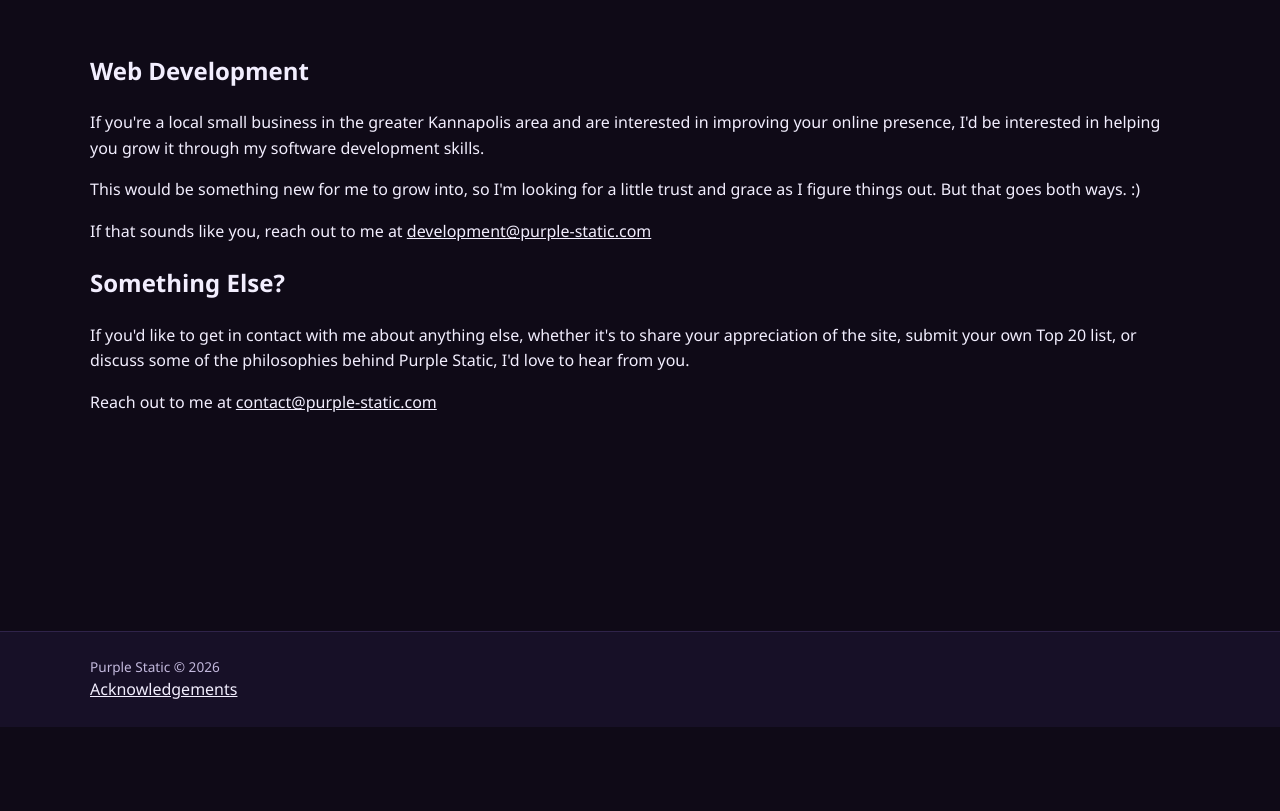
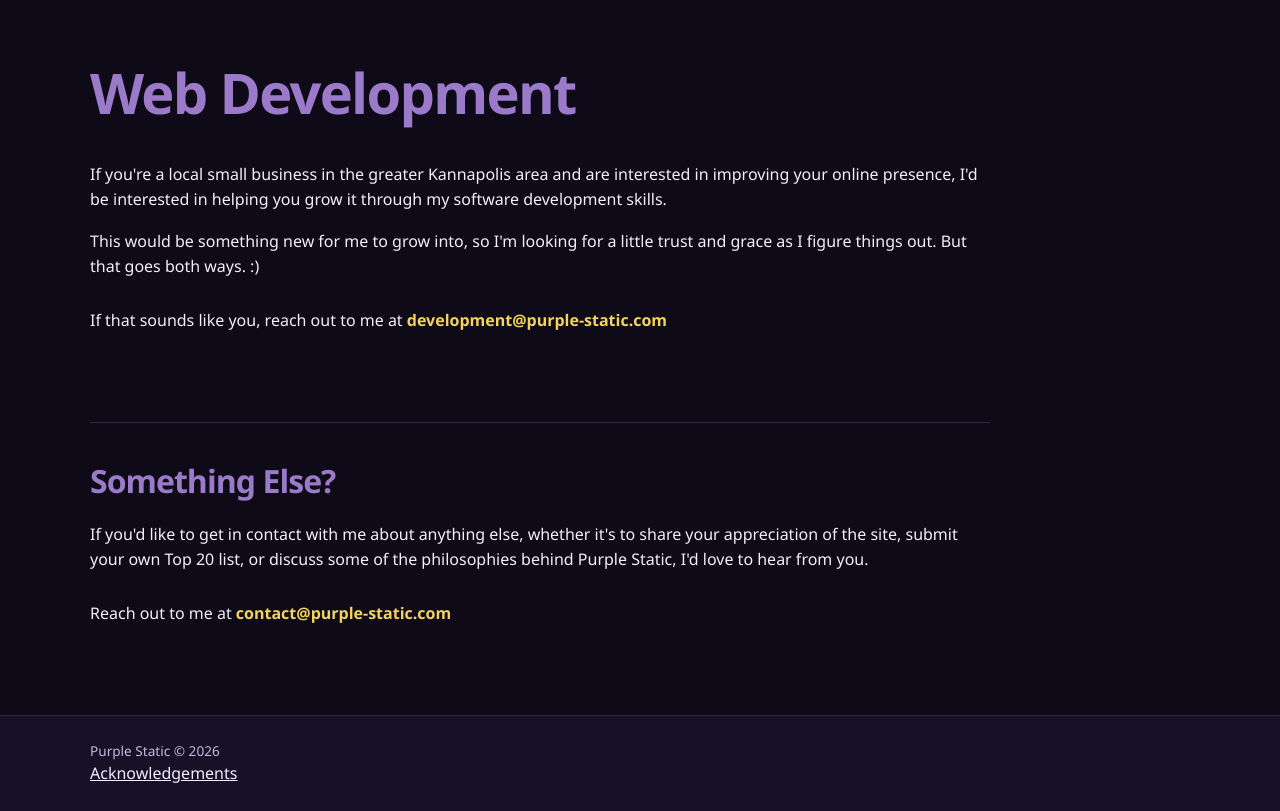
Before and after one commit to pwillen/py-app-blog, a Django app: page /contact/ in a window 1280 px wide. Shown: the part 73-884 px from the top of the page. Before the commit the page ends 800 px from the top, so only its background shows below. Run offline with Django 5.2, Linux system fonts and the light colour scheme; parts of the project's set-up code (start-up, migrations or seed data) failed here and were passed over.

Commit message:
update contact styling

```diff
--- /dev/null
+++ b/contact/static/contact/css/contact.css
@@ -0,0 +1,49 @@
+.contact-development {
+    padding: 1rem 0 1.5rem;
+    margin-bottom: 1.5rem;
+}
+
+.contact-general {
+    margin-top: 3rem;
+    padding-top: 2rem;
+    margin-bottom: 2.5rem;
+    border-top: 1px solid var(--border);
+}
+
+.contact-development,
+.contact-general {
+    max-width: 900px;
+}
+
+.contact-development h1,
+.contact-general h2 {
+    color: var(--purple-brand);
+    letter-spacing: -0.03em;
+}
+
+.contact-development h1 {
+    margin: 0 0 1.5rem;
+    font-size: clamp(2.75rem, 5vw, 3.5rem);
+}
+
+.contact-general h2 {
+    margin: 0 0 1rem;
+    font-size: 2rem;
+}
+
+
+.contact-development a,
+.contact-general a {
+    color: var(--yellow-brand);
+    text-decoration: none;
+    font-weight: 600;
+}
+
+.contact-development a:hover,
+.contact-general a:hover {
+    text-decoration: underline;
+}
+
+.contact-prompt {
+    margin-top: 1.75rem;
+}
--- a/contact/templates/contact/index.html
+++ b/contact/templates/contact/index.html
@@ -1,16 +1,14 @@
-
 {% extends "base.html" %}
 {% load static %}
 
-{% block title %}Contact | Purple Static{% endblock %}
+{% block title %}Purple Static | Contact{% endblock %}
 
 {% block extra_css %}
     <link rel="stylesheet" href="{% static 'contact/css/contact.css' %}">
 {% endblock %}
 
 {% block content %}
-    <section class="contact-page">
-        <div class="contact-development">
+    <section class="contact-development">
         <h1>Web Development</h1>
 
         <p>
@@ -32,9 +30,9 @@
                 development@purple-static.com
             </a>
         </p>
-        </div>
+    </section>
 
-        <div class="contact-general">
+    <section class="contact-general">
         <h2>Something Else?</h2>
 
         <p>
@@ -50,6 +48,5 @@
                 contact@purple-static.com
             </a>
         </p>
-        </div>
     </section>
 {% endblock %}
```
Lines whose indentation alone changed are shown as unchanged.
